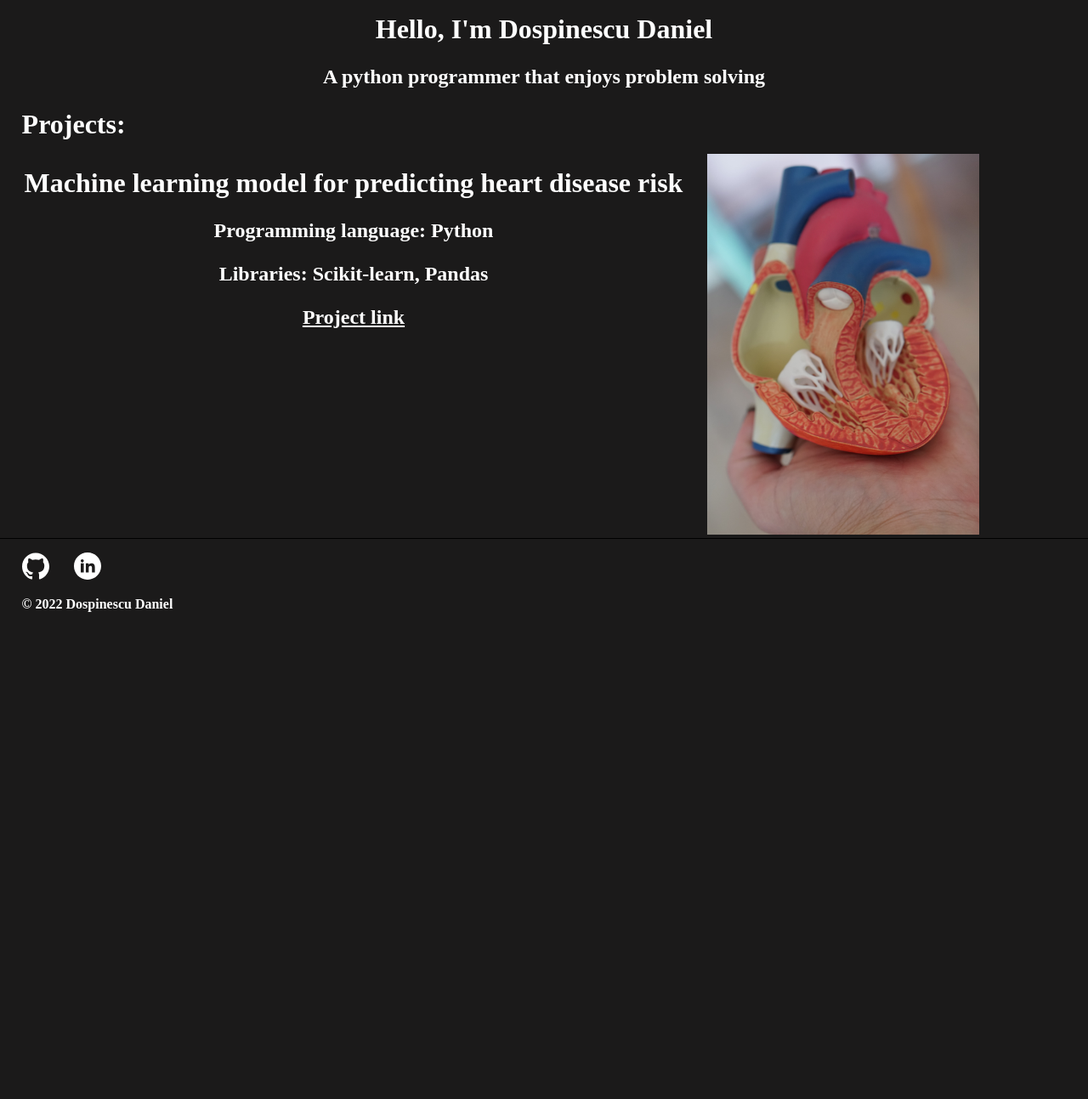
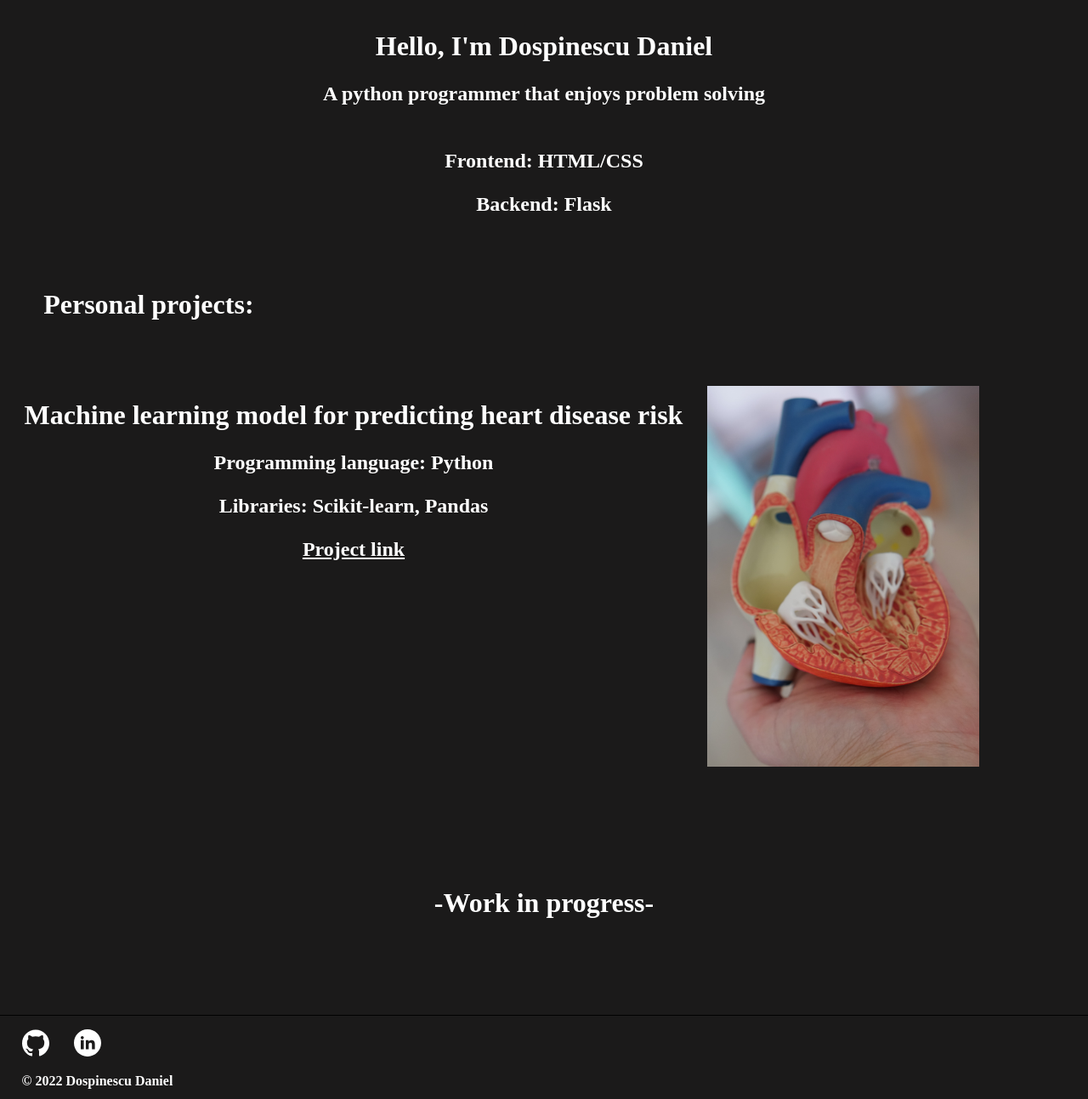
Before and after one commit to dospix/Portfolio-Website, a plain HTML site: page templates/index.html in a window 1280 px wide. Shown: the whole page at 85% size. Before the commit the page ends 800 px from the top, so only its background shows below. Drawn offline with Linux system fonts and the light colour scheme.

Commit message:
add frontend/backend tools header, linkedin link and changed 'Projects' header

```diff
--- a/static/css/style.css
+++ b/static/css/style.css
@@ -13,8 +13,30 @@ h1, h2, h3, h4, h5, h6, p {
     margin: 1vh 1vw 1vh 1vw;
 }
 
+#page-title {
+    display: flex;
+    align-items: center;
+    height: 20vh;
+}
+
+#titles {
+    margin: auto;
+}
+
 .centered-title {
     text-align: center;
+}
+
+#frontend/backend-tools {
+    te
+    height: 20vh;
+}
+
+#projects-header{
+    height: 20vh;
+    display: flex;
+    align-items: center;
+    padding-left: 3vw;
 }
 
 .project {
@@ -37,6 +59,11 @@ h1, h2, h3, h4, h5, h6, p {
     height: 35vw;
 }
 
+.work-in-progress{
+    height: 35vh;
+    line-height: 35vh;
+}
+
 #footer {
     border-top: 0.2vh solid black;
     height: 10vh;
--- a/templates/index.html
+++ b/templates/index.html
@@ -8,13 +8,19 @@
     <title>Portfolio website</title>
 </head>
 <body>
-    <div class="centered-title">
-        <h1>Hello, I'm Dospinescu Daniel</h1>
-        <h2>A python programmer that enjoys problem solving</h2>
+    <div id="page-title">
+        <div id="titles" class="centered-title">
+            <h1>Hello, I'm Dospinescu Daniel</h1>
+            <h2>A python programmer that enjoys problem solving</h2>
+        </div>
     </div>
 
+    <div id="frontend/backend-tools" class="centered-title">
+        <h2>Frontend: HTML/CSS</h2>
+        <h2>Backend: Flask</h2>
+    </div>
 
-    <h1>Projects:</h1>
+    <h1 id="projects-header">Personal projects:</h1>
 
     <div class="project">
         <div class="text">
@@ -28,10 +34,14 @@
         </div>
     </div>
 
+    <div class="centered-title work-in-progress">
+        <h1>-Work in progress-</h1>
+    </div>
+
 
     <footer id="footer">
         <a href="https://github.com/dospix" target="_blank"><img class="vector-graphics" src="../static/images/github.svg" alt="GitHub"/></a>
-        <a href="" target="_blank"><img class="vector-graphics" src="../static/images/linked_in.svg" alt="LinkedIn"/></a>
+        <a href="https://www.linkedin.com/in/daniel-dospinescu-ba7285239/" target="_blank"><img class="vector-graphics" src="../static/images/linked_in.svg" alt="LinkedIn"/></a>
         <h4 id="copyright">&copy; 2022 Dospinescu Daniel</h4>
     </footer>
 </body>
```
